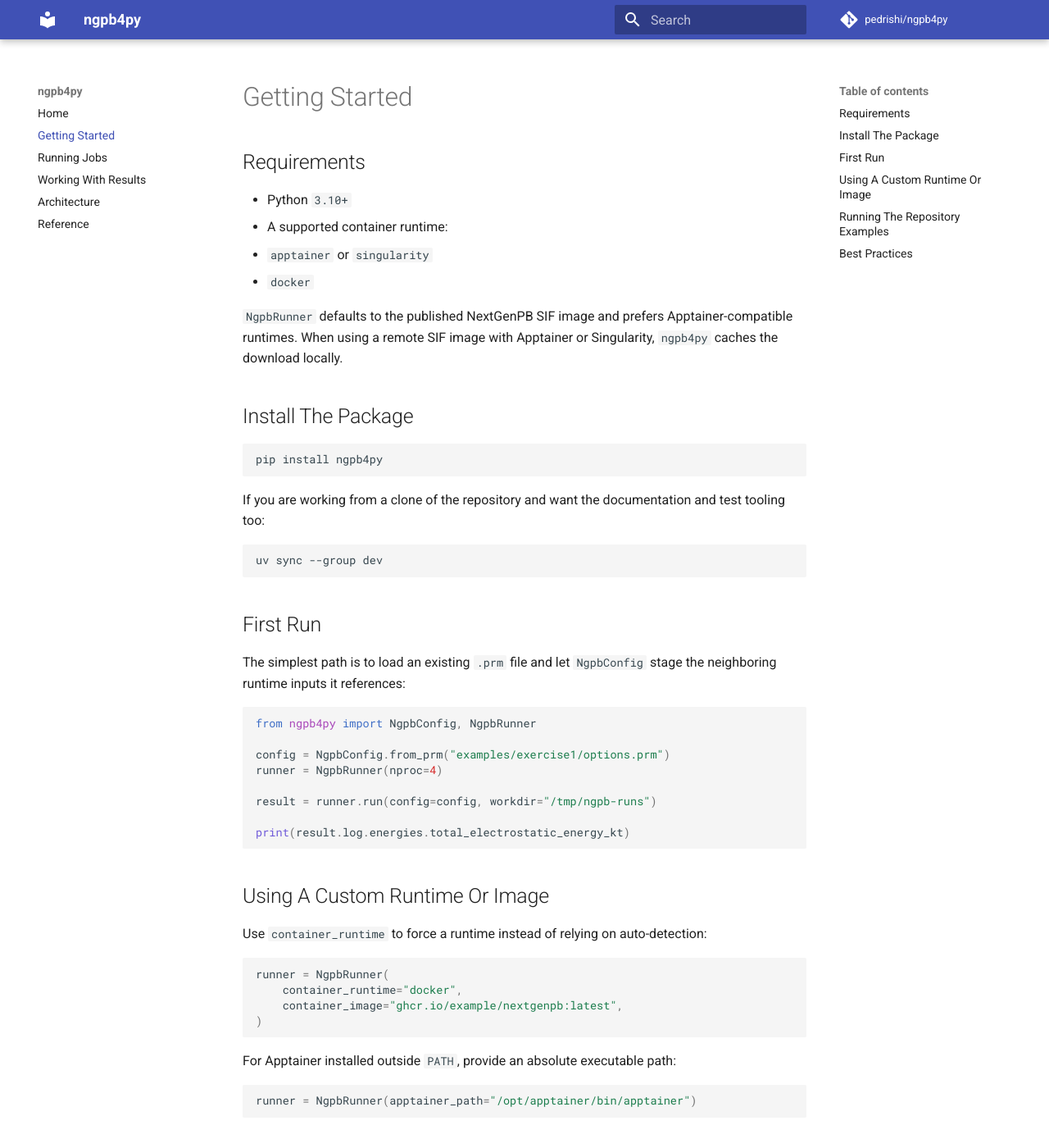
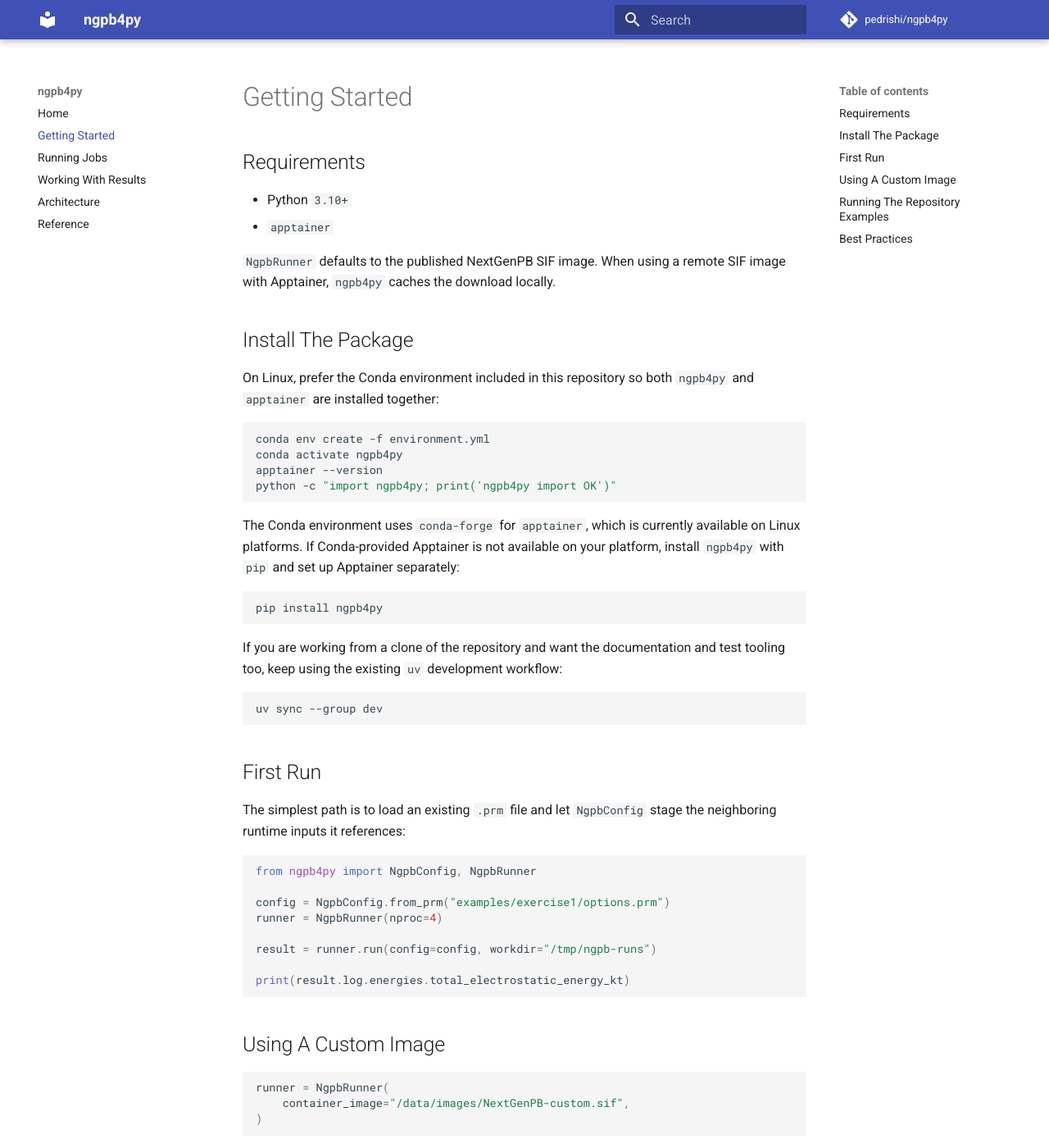
Before and after one commit to pedrishi/ngpb4py, an MkDocs documentation site: the page built from docs/getting-started.md, in a window 1280 px wide and 1400 px high. Shown: the whole window at 82% size. Built offline with MkDocs 1.6.1 and Material for MkDocs 9.7.7, drawn with Linux system fonts in a browser that asks for light colours; comment, search, counter and statistics services are not loaded.

Commit message:
bump: v0.4.0 → v0.5.0
docs: prefer conda install with bundled apptainer
refactor: simplify container runtime to apptainer only

````diff
--- a/docs/getting-started.md
+++ b/docs/getting-started.md
@@ -3,22 +3,33 @@
 ## Requirements
 
 - Python `3.10+`
-- A supported container runtime:
-  - `apptainer` or `singularity`
-  - `docker`
+- `apptainer`
 
-`NgpbRunner` defaults to the published NextGenPB SIF image and prefers
-Apptainer-compatible runtimes. When using a remote SIF image with Apptainer or
-Singularity, `ngpb4py` caches the download locally.
+`NgpbRunner` defaults to the published NextGenPB SIF image. When using a
+remote SIF image with Apptainer, `ngpb4py` caches the download locally.
 
 ## Install The Package
+
+On Linux, prefer the Conda environment included in this repository so both
+`ngpb4py` and `apptainer` are installed together:
+
+```bash
+conda env create -f environment.yml
+conda activate ngpb4py
+apptainer --version
+python -c "import ngpb4py; print('ngpb4py import OK')"
+```
+
+The Conda environment uses `conda-forge` for `apptainer`, which is currently
+available on Linux platforms. If Conda-provided Apptainer is not available on
+your platform, install `ngpb4py` with `pip` and set up Apptainer separately:
 
 ```bash
 pip install ngpb4py
 ```
 
 If you are working from a clone of the repository and want the documentation
-and test tooling too:
+and test tooling too, keep using the existing `uv` development workflow:
 
 ```bash
 uv sync --group dev
@@ -40,14 +51,11 @@
 print(result.log.energies.total_electrostatic_energy_kt)
 ```
 
-## Using A Custom Runtime Or Image
-
-Use `container_runtime` to force a runtime instead of relying on auto-detection:
+## Using A Custom Image
 
 ```python
 runner = NgpbRunner(
-    container_runtime="docker",
-    container_image="ghcr.io/example/nextgenpb:latest",
+    container_image="/data/images/NextGenPB-custom.sif",
 )
 ```
 
--- a/pyproject.toml
+++ b/pyproject.toml
@@ -7,7 +7,7 @@
 
 [project]
 name = "ngpb4py"
-version = "0.4.0"
+version = "0.5.0"
 description = "Thin Python wrapper for NextGenPB"
 readme = "README.md"
 authors = [
````
Also changed, not shown: CHANGELOG.md (deleted, +0 -17 lines), README.md (+29 -15 lines), docs/architecture.md (+5 -4 lines), docs/index.md (+2 -2 lines), docs/running-jobs.md (+1 -4 lines), environment.yml (added, +9 -0 lines), 7 other files.
